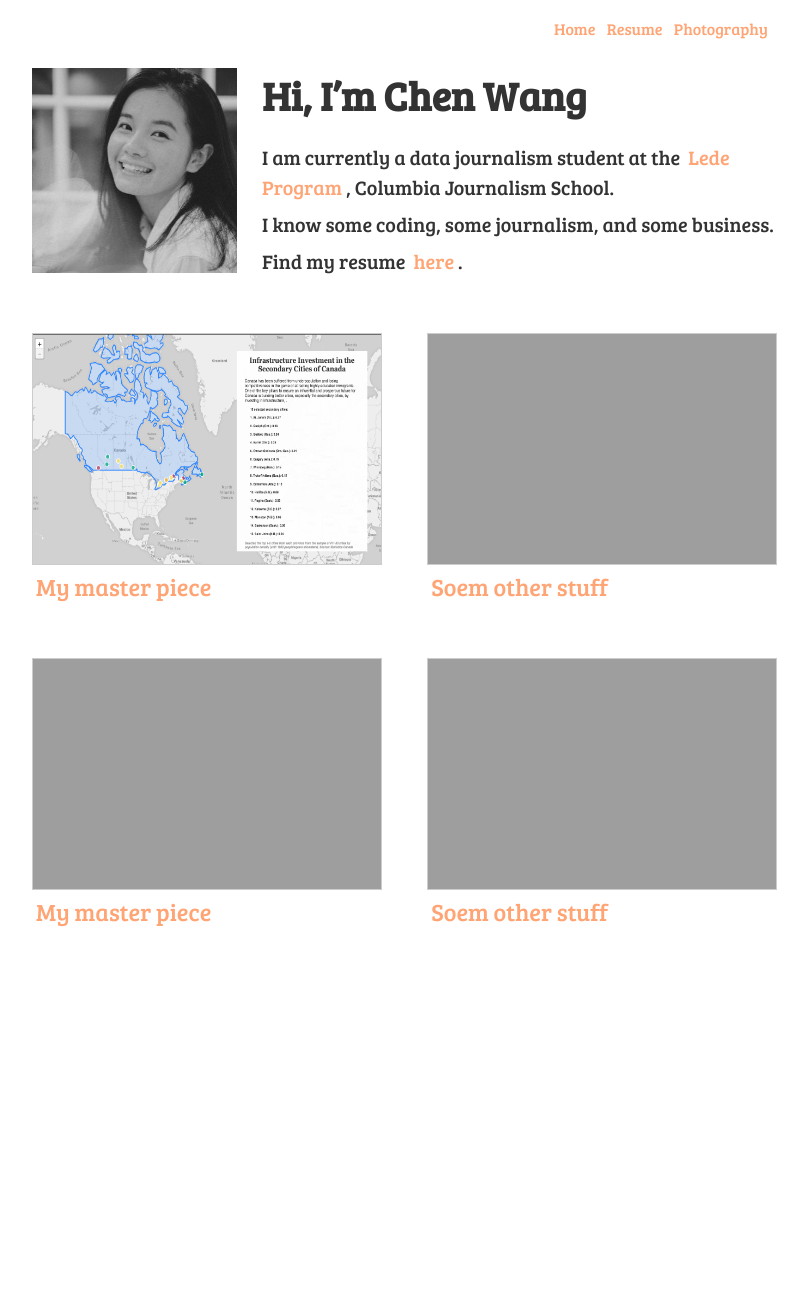
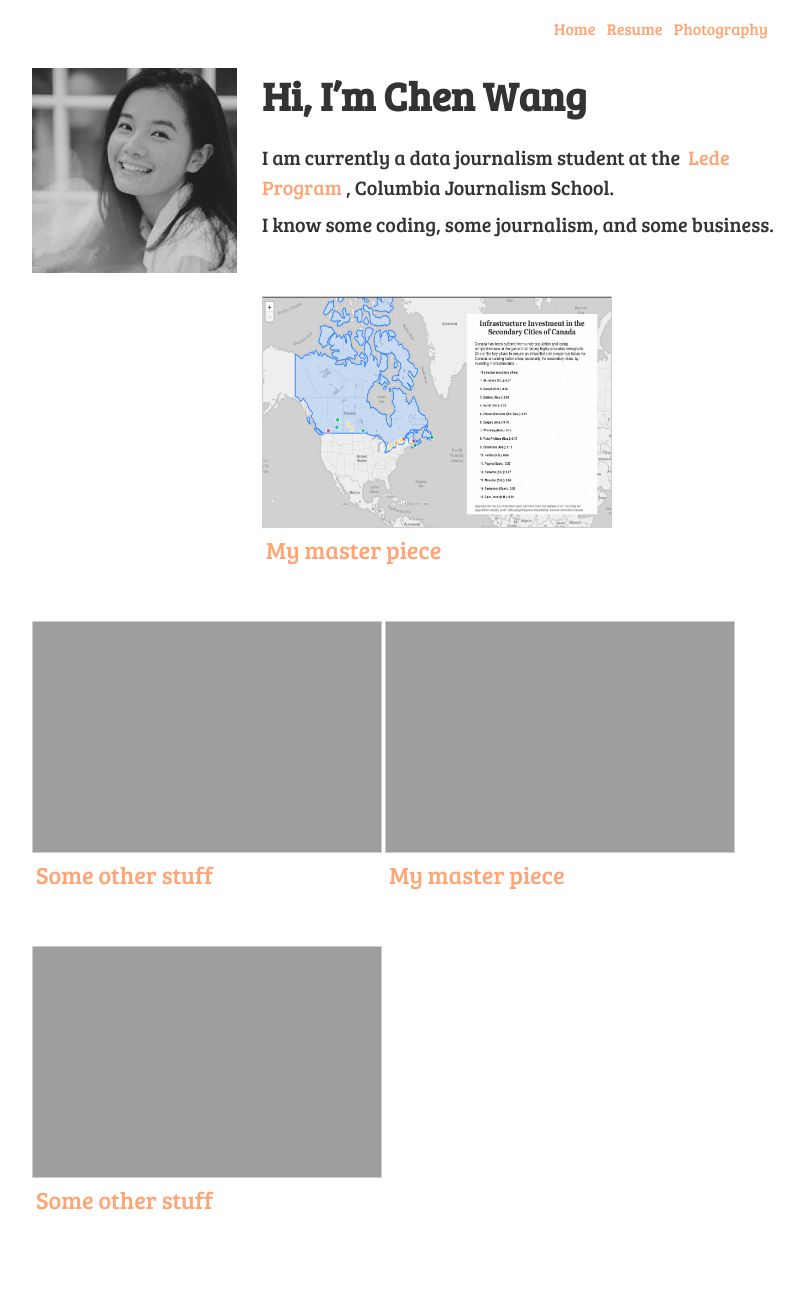
Before and after one commit to hichenwang/Data_Studio_Projects, a Jekyll site: the page built from docs/index.md, in a window 1280 px wide. Shown: the whole page, without its empty margins (233-1041 px from the left). Built offline with Jekyll 4.4.1, drawn with Linux system fonts in a browser that asks for light colours; before the commit the page ends 1001 px from its top, so only the background shows below that.

Commit message:
website update

```diff
--- a/docs/_includes/topnav.html
+++ b/docs/_includes/topnav.html
@@ -1,5 +1,5 @@
 <div id="nav">
-  <a href="{{ site.url }}">Home</a>
+  <a href="{{ site.url }}assets/Resume-Chen Wang - Updated.pdf)">Home</a>
   <a href="{{ site.url }}/contact">Resume</a>
   <a href="{{ site.url }}/about">Photography</a>
 </div>
--- a/docs/index.md
+++ b/docs/index.md
@@ -11,9 +11,8 @@
 
 I know some coding, some journalism, and some business.
 
-Find my resume [here]({{ site.url }}assets/Resume-Chen Wang - Updated.pdf).
 
 * ![Project 1]({{ site.url }}assets/Project_1.png)[My master piece]({{ site.url }}a-very-cool-project)
-* ![Project 2]({{ site.url }}assets/placeholder.png)[Soem other stuff]({{ site.url }}a-very-cool-project)
+* ![Project 2]({{ site.url }}assets/placeholder.png)[Some other stuff]({{ site.url }}a-very-cool-project)
 * ![Project 3]({{ site.url }}assets/placeholder.png)[My master piece]({{ site.url }}a-very-cool-project)
-* ![Project 4]({{ site.url }}assets/placeholder.png)[Soem other stuff]({{ site.url }}a-very-cool-project)
+* ![Project 4]({{ site.url }}assets/placeholder.png)[Some other stuff]({{ site.url }}a-very-cool-project)
```
